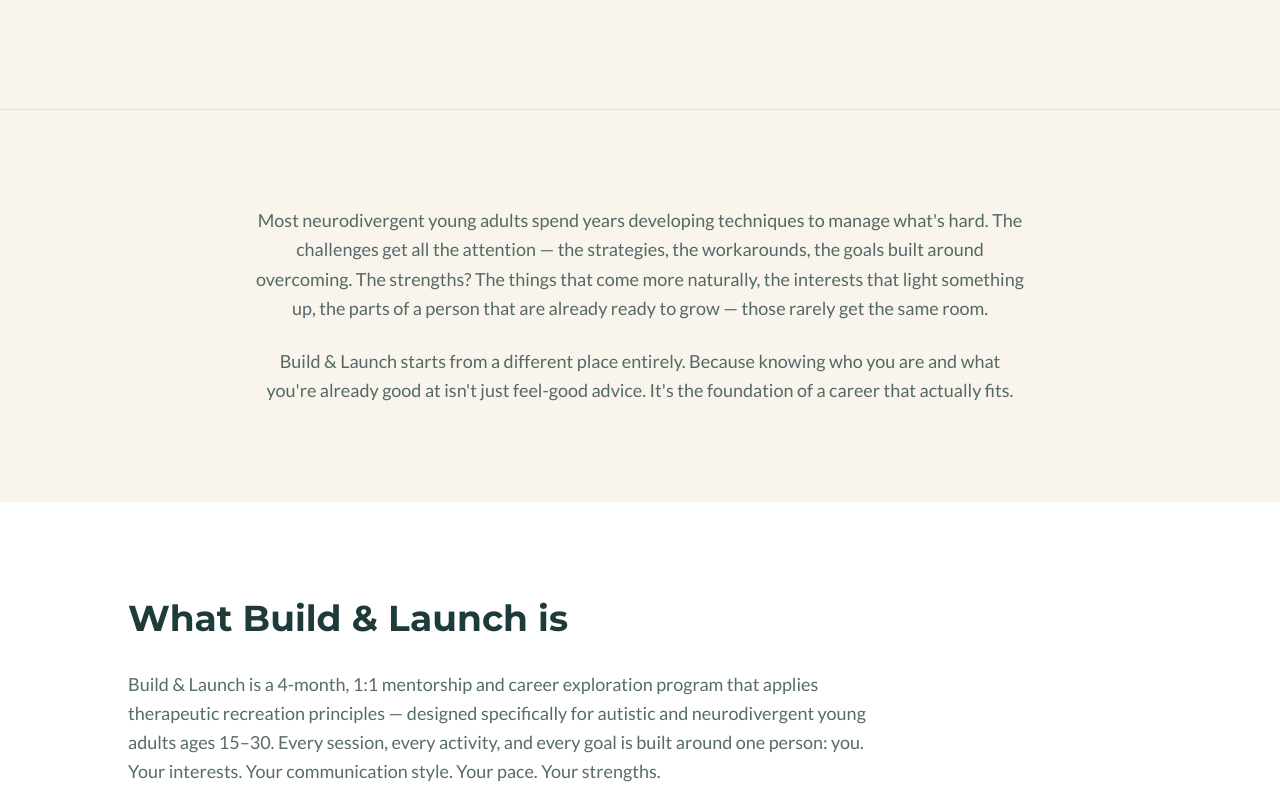
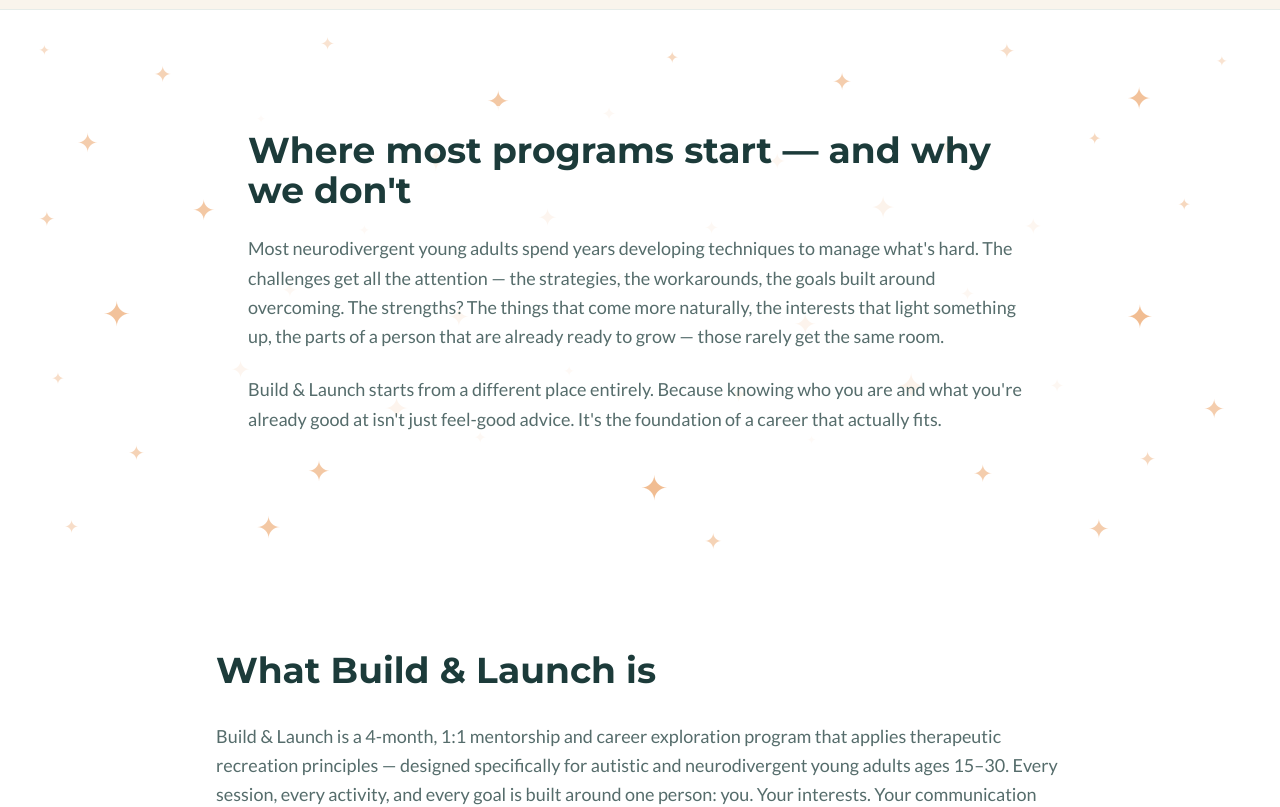
Before and after one commit to tamikanabilajackson-netizen/tjrcs-website, a Next.js app: page / in a window 1280 px wide. Shown: the part 1180-1987 px from the top of the page. Built offline with nearby package versions, Linux system fonts and the light colour scheme.

Commit message:
Section 2 stars, nav teal background, hero illustration, alignment improvements

```diff
--- a/app/components/HeroSection.tsx
+++ b/app/components/HeroSection.tsx
@@ -19,7 +19,7 @@ export default function HeroSection() {
         <img
           src="/hero-desktop.svg"
           alt="Line art illustration of a brain, botanical elements, and people connecting, representing the Recreation That Connects brand."
-          className="w-full h-auto md:h-[550px] hidden md:block"
+          className="w-full h-auto hidden md:block"
         />
         {/* Mobile image */}
         <img
@@ -29,9 +29,8 @@ export default function HeroSection() {
         />
       </figure>
 
-      {/* Copy section - with padding and centered */}
-      <div className="px-6">
-        <div className="max-w-4xl mx-auto">
+      {/* Copy section */}
+      <div className="max-w-4xl mx-auto px-6">
           {/* Eyebrow with sparkles */}
           <div className="relative inline-block mb-3">
             <div className="font-heading font-bold text-teal text-3xl">
@@ -86,7 +85,6 @@ export default function HeroSection() {
               Join an info session
             </a>
           </div>
-        </div>
       </div>
     </section>
   );
--- a/app/page.tsx
+++ b/app/page.tsx
@@ -3,12 +3,83 @@ import HeroSection from './components/HeroSection';
 export default function Home() {
   return (
     <>
-      <main id="main-content">
+      <main id="main-content" className="overflow-x-hidden">
         <HeroSection />
 
         {/* 2. The Gap */}
-        <section className="bg-cream border-t border-sage/25 py-24 px-6">
-          <div className="max-w-3xl mx-auto text-center space-y-6">
+        <section className="relative overflow-hidden w-full border-t border-sage/25 py-24 px-6" style={{ backgroundColor: '#FFFFFF' }}>
+          {[
+            { top: '5%',  left: '3%',  size: 14, opacity: 0.3  },
+            { top: '8%',  left: '12%', size: 22, opacity: 0.4  },
+            { top: '3%',  left: '25%', size: 18, opacity: 0.25 },
+            { top: '12%', left: '38%', size: 28, opacity: 0.5  },
+            { top: '6%',  left: '52%', size: 16, opacity: 0.35 },
+            { top: '9%',  left: '65%', size: 24, opacity: 0.45 },
+            { top: '4%',  left: '78%', size: 20, opacity: 0.3  },
+            { top: '11%', left: '88%', size: 30, opacity: 0.55 },
+            { top: '7%',  left: '95%', size: 14, opacity: 0.25 },
+            { top: '20%', left: '6%',  size: 26, opacity: 0.45 },
+            { top: '18%', left: '20%', size: 12, opacity: 0.2  },
+            { top: '22%', left: '33%', size: 32, opacity: 0.5  },
+            { top: '16%', left: '47%', size: 18, opacity: 0.3  },
+            { top: '24%', left: '60%', size: 22, opacity: 0.4  },
+            { top: '19%', left: '73%', size: 36, opacity: 0.6  },
+            { top: '21%', left: '85%', size: 16, opacity: 0.35 },
+            { top: '35%', left: '3%',  size: 20, opacity: 0.4  },
+            { top: '32%', left: '15%', size: 28, opacity: 0.5  },
+            { top: '38%', left: '28%', size: 14, opacity: 0.25 },
+            { top: '34%', left: '42%', size: 24, opacity: 0.45 },
+            { top: '37%', left: '55%', size: 18, opacity: 0.3  },
+            { top: '31%', left: '68%', size: 30, opacity: 0.55 },
+            { top: '36%', left: '80%', size: 22, opacity: 0.4  },
+            { top: '33%', left: '92%', size: 16, opacity: 0.35 },
+            { top: '50%', left: '8%',  size: 34, opacity: 0.55 },
+            { top: '48%', left: '22%', size: 20, opacity: 0.3  },
+            { top: '52%', left: '35%', size: 26, opacity: 0.45 },
+            { top: '47%', left: '48%', size: 12, opacity: 0.2  },
+            { top: '53%', left: '62%', size: 28, opacity: 0.5  },
+            { top: '49%', left: '75%', size: 18, opacity: 0.35 },
+            { top: '51%', left: '88%', size: 32, opacity: 0.6  },
+            { top: '65%', left: '4%',  size: 16, opacity: 0.3  },
+            { top: '62%', left: '18%', size: 24, opacity: 0.45 },
+            { top: '68%', left: '30%', size: 30, opacity: 0.5  },
+            { top: '64%', left: '44%', size: 14, opacity: 0.25 },
+            { top: '67%', left: '57%', size: 22, opacity: 0.4  },
+            { top: '63%', left: '70%', size: 36, opacity: 0.55 },
+            { top: '66%', left: '82%', size: 18, opacity: 0.35 },
+            { top: '69%', left: '94%', size: 26, opacity: 0.45 },
+            { top: '78%', left: '10%', size: 20, opacity: 0.4  },
+            { top: '80%', left: '24%', size: 28, opacity: 0.5  },
+            { top: '76%', left: '37%', size: 16, opacity: 0.3  },
+            { top: '82%', left: '50%', size: 34, opacity: 0.6  },
+            { top: '77%', left: '63%', size: 12, opacity: 0.2  },
+            { top: '81%', left: '76%', size: 24, opacity: 0.45 },
+            { top: '79%', left: '89%', size: 20, opacity: 0.35 },
+            { top: '92%', left: '5%',  size: 18, opacity: 0.3  },
+            { top: '90%', left: '20%', size: 30, opacity: 0.5  },
+            { top: '94%', left: '55%', size: 22, opacity: 0.4  },
+            { top: '91%', left: '85%', size: 26, opacity: 0.45 },
+          ].map((star, i) => (
+            <span
+              key={i}
+              aria-hidden="true"
+              style={{
+                position: 'absolute',
+                top: star.top,
+                left: star.left,
+                fontSize: `${star.size}px`,
+                opacity: star.opacity,
+                color: '#E8924B',
+                pointerEvents: 'none',
+                userSelect: 'none',
+              }}
+            >
+              ✦
+            </span>
+          ))}
+          <div className="relative z-10 max-w-4xl mx-auto px-6">
+            <div className="bg-white/80 backdrop-blur-none rounded-2xl px-8 py-6 space-y-6">
+              <h2 className="font-heading font-bold text-teal text-4xl">Where most programs start &mdash; and why we don&apos;t</h2>
               <p className="text-teal/75 text-lg leading-relaxed">
                 Most neurodivergent young adults spend years developing techniques to manage what&apos;s hard. The challenges get all the attention &mdash; the strategies, the workarounds, the goals built around overcoming. The strengths? The things that come more naturally, the interests that light something up, the parts of a person that are already ready to grow &mdash; those rarely get the same room.
               </p>
@@ -16,13 +87,14 @@ export default function Home() {
                 Build &amp; Launch starts from a different place entirely. Because knowing who you are and what you&apos;re already good at isn&apos;t just feel-good advice. It&apos;s the foundation of a career that actually fits.
               </p>
             </div>
+          </div>
         </section>
 
         {/* 3. What Build & Launch Is */}
         <section className="bg-white py-24 px-6">
-          <div className="max-w-5xl mx-auto">
+          <div className="max-w-4xl mx-auto px-6">
             <h2 className="font-heading font-bold text-teal text-4xl mb-8">What Build &amp; Launch is</h2>
-            <p className="text-teal/75 text-lg leading-relaxed mb-14 max-w-3xl">
+            <p className="text-teal/75 text-lg leading-relaxed mb-14">
               Build &amp; Launch is a 4-month, 1:1 mentorship and career exploration program that applies therapeutic recreation principles &mdash; designed specifically for autistic and neurodivergent young adults ages 15&ndash;30. Every session, every activity, and every goal is built around one person: you. Your interests. Your communication style. Your pace. Your strengths.
             </p>
             <div className="grid gap-5 sm:grid-cols-2 lg:grid-cols-3">
@@ -62,7 +134,7 @@ export default function Home() {
 
         {/* 4. The Four Phases */}
         <section className="bg-teal py-24 px-6">
-          <div className="max-w-5xl mx-auto">
+          <div className="max-w-4xl mx-auto px-6">
             <h2 className="font-heading font-bold text-cream text-4xl mb-14">The four phases</h2>
             <div className="grid gap-6 sm:grid-cols-2">
               {[
@@ -104,7 +176,7 @@ export default function Home() {
 
         {/* 5. The Journal */}
         <section className="bg-cream py-24 px-6">
-          <div className="max-w-3xl mx-auto">
+          <div className="max-w-4xl mx-auto px-6">
             <h2 className="font-heading font-bold text-teal text-4xl mb-8">The Build &amp; Launch Journal</h2>
             <div className="space-y-6 text-teal/75 text-lg leading-relaxed">
               <p>
@@ -120,7 +192,7 @@ export default function Home() {
 
         {/* 6. Who This Is For */}
         <section className="bg-white py-24 px-6">
-          <div className="max-w-5xl mx-auto">
+          <div className="max-w-4xl mx-auto px-6">
             <h2 className="font-heading font-bold text-teal text-4xl mb-14">Who this is for</h2>
             <div className="grid gap-14 md:grid-cols-2">
               <div>
@@ -163,7 +235,7 @@ export default function Home() {
 
         {/* 7. About Tamika */}
         <section id="about" className="bg-sage py-24 px-6">
-          <div className="max-w-3xl mx-auto">
+          <div className="max-w-4xl mx-auto px-6">
             <h2 className="font-heading font-bold text-teal text-4xl mb-8">The person behind the program</h2>
             <div className="space-y-6 text-teal/85 text-lg leading-relaxed mb-10">
               <p>
@@ -187,7 +259,7 @@ export default function Home() {
 
         {/* 8. The Investment */}
         <section className="bg-white py-24 px-6">
-          <div className="max-w-3xl mx-auto">
+          <div className="max-w-4xl mx-auto px-6">
             <h2 className="font-heading font-bold text-teal text-4xl mb-6">The investment</h2>
             <p className="text-teal/75 text-lg leading-relaxed mb-12">
               Build &amp; Launch is a private-pay program. The full program fee is $2,000 CAD, paid in four monthly installments of $500.
@@ -216,7 +288,7 @@ export default function Home() {
 
         {/* 9. Testimonials */}
         <section className="bg-cream py-24 px-6">
-          <div className="max-w-3xl mx-auto text-center">
+          <div className="max-w-4xl mx-auto px-6">
             <h2 className="font-heading font-bold text-teal text-4xl mb-8">What participants and families say</h2>
             <div className="space-y-6 text-teal/75 text-lg leading-relaxed mb-10">
               <p>
@@ -234,7 +306,7 @@ export default function Home() {
 
         {/* 10. Get Started */}
         <section id="contact" className="bg-teal py-24 px-6">
-          <div className="max-w-2xl mx-auto">
+          <div className="max-w-4xl mx-auto px-6">
             <h2 className="font-heading font-bold text-cream text-4xl mb-6">
               Let&apos;s find out if Build &amp; Launch is the right fit
             </h2>
@@ -336,7 +408,7 @@ export default function Home() {
 
       {/* Footer */}
       <footer className="bg-cream border-t border-sage/30 py-8 px-6">
-        <div className="max-w-6xl mx-auto text-center">
+        <div className="max-w-4xl mx-auto px-6">
           <p className="text-teal text-sm">
             &copy; 2026 Tamika Jackson Recreation and Consulting Services | Vaughan, Ontario | Recreation That Connects
           </p>
```
Lines whose indentation alone changed are shown as unchanged.
